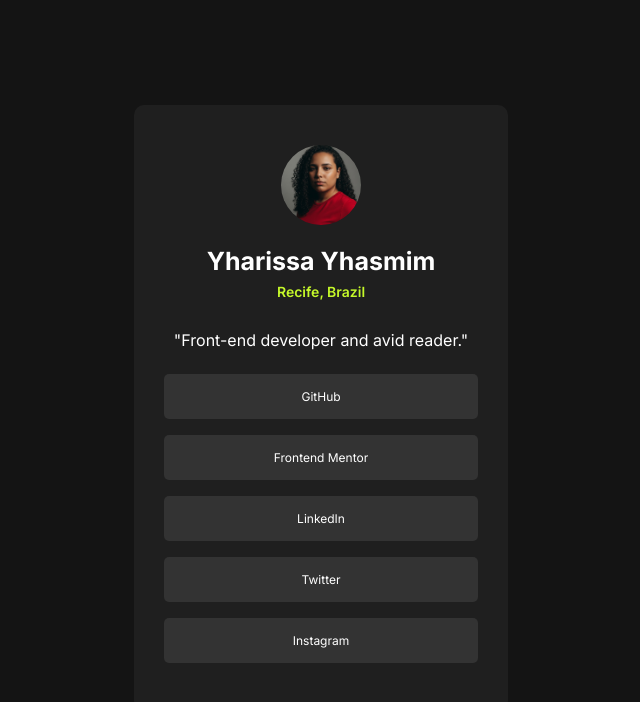
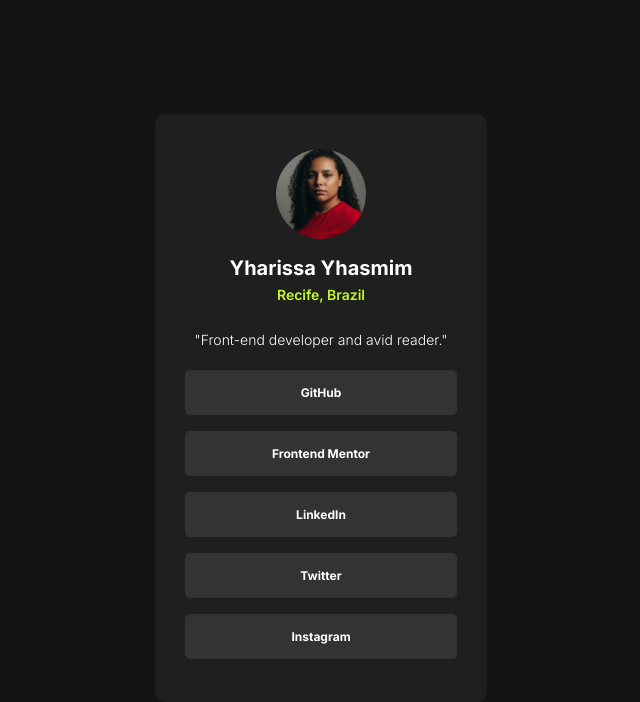
Before and after one commit to Yharissa/social-links-profile-main, a plain HTML site: page index.html in a window 1280 px wide. Shown: the whole page, without its empty margins (319-959 px from the left). Drawn offline with Linux system fonts and the light colour scheme.

Commit message:
update profile photo dimensions and text spacing for layout balance

```diff
--- a/style.css
+++ b/style.css
@@ -15,15 +15,15 @@ body{
     align-items: center;
     flex-direction: column;
     border-radius: 10px;
-    padding: 40px;
+    padding: 35px 40px;
 }
 
 .profile{
     max-width: 90px;
     border-radius: 100%;
     background-image: url("assets/images/perfil.jpg");
-    width: 80px;
-    height: 80px;
+    width: 90px;
+    height: 90px;
     background-size: cover;
     background-position-y: center;
 }
@@ -32,13 +32,13 @@ body{
     color: hsl(75, 94%, 57%);
     font-size: 14px;
     font-weight: 600;
-    margin-top: -13px;
+    margin-top: -10px;
 }
 
 #pp{
     color: hsl(0, 0%, 100%);
-    font-size: 16px;
-    font-weight: 400;
+    font-size: 14px;
+    font-weight: 300;
 }
 
 .btn{
@@ -52,6 +52,7 @@ body{
     text-decoration: none;
     text-align: center;
     margin: 8px;
+    font-weight: 700;
 }
 
 .btn:hover{
@@ -61,6 +62,6 @@ body{
 
 h2{
     color: hsl(0, 0%, 100%);
-    font-size: 25px;
+    font-size: 20px;
     font-weight: 700;
 }
```
